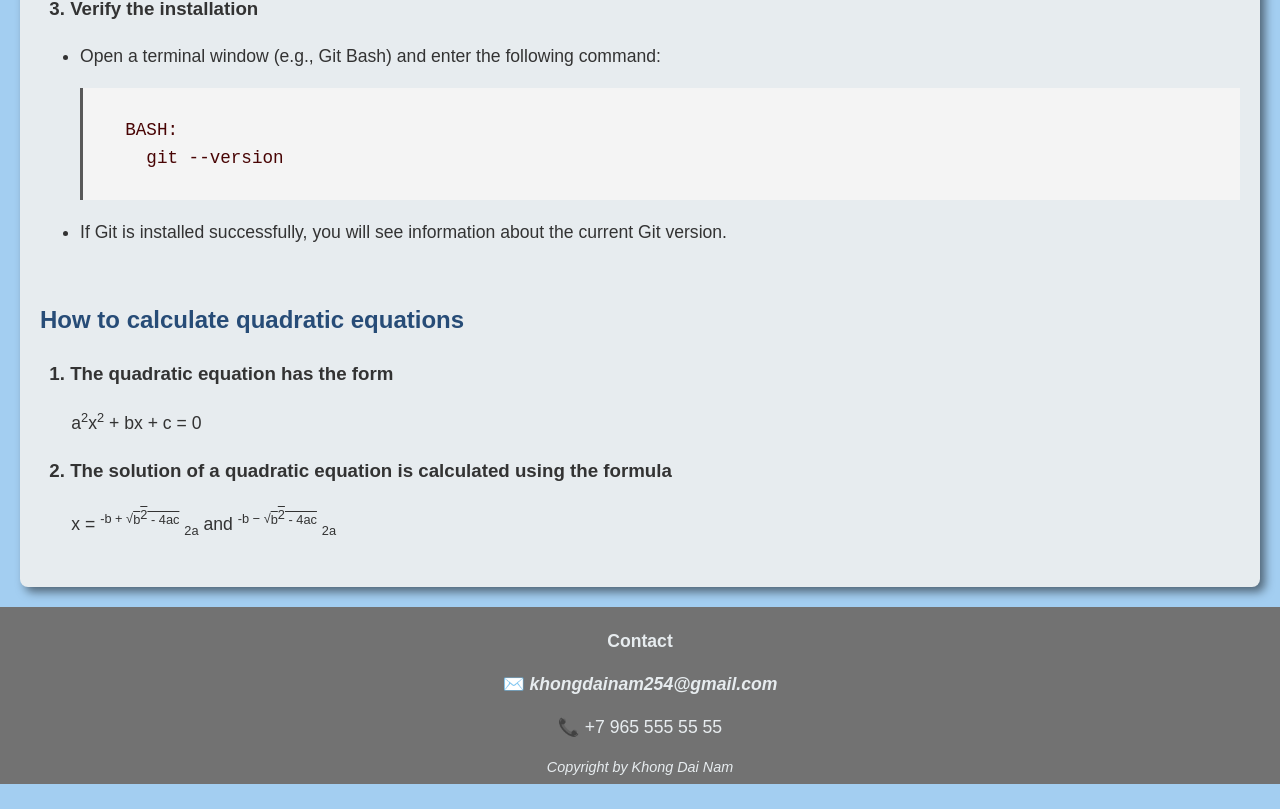
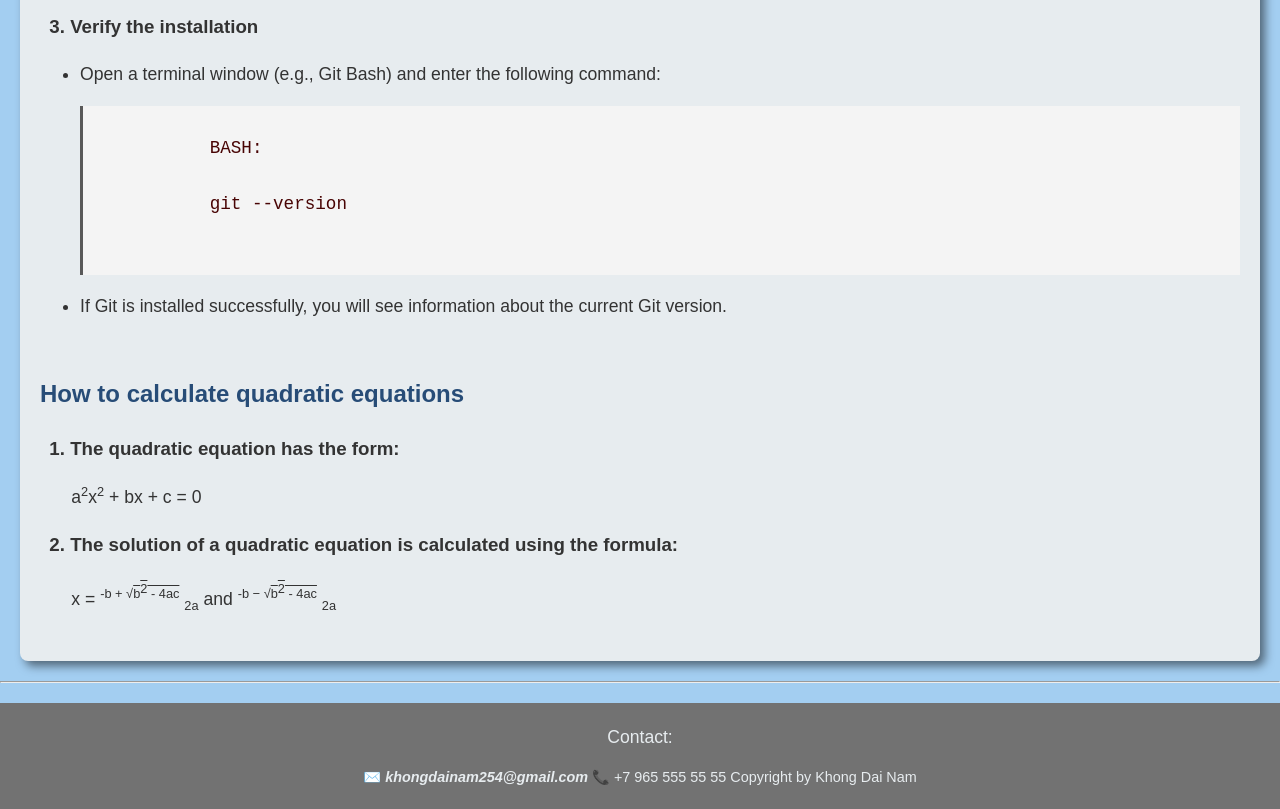
Before and after one commit to khongdainam5501git/Front_end, a plain HTML site: page source code/index.html in a window 1280 px wide. Shown: the part 822-1631 px from the top of the page. Before the commit the page ends 1606 px from the top, so only its background shows below. Drawn offline with Linux system fonts and the light colour scheme.

Commit message:
re-write html

```diff
--- a/source code/index.html
+++ b/source code/index.html
@@ -1,16 +1,13 @@
 <!DOCTYPE html>
 <html lang="ru">
-
 <head>
     <meta charset="UTF-8">
     <meta name="viewport" content="width=device-width, initial-scale=1.0">
-    <meta name="description"
-        content="This is Khong Dai Nam's personal blog. Here you will find articles about my experience in the software development industry.">
+    <meta name="description" content="This is Khong Dai Nam's personal blog. Here you will find articles about my experience in the software development industry.">
     <meta name="author" content="Khong Dai Nam">
     <link rel="stylesheet" href="style.css">
 
     <title>Khong Dai Nam blog</title>
-
 <body>
     <header class="header">
         <img id="logo" src="../resources/logo_blog.png" alt="logo_blog">
@@ -26,19 +23,19 @@
         <section class="posts">
             <div class="news">
                 <h2>New articles</h2>
-                <li><a href="#blog1">How to install git for wins 11</a></li>
-                <li><a href="#blog2">How to calculate quadratic equations</a></li>
+                    <li><a href="#blog1">How to install git for wins 11</a></li>
+                    <li><a href="#blog2">How to calculate quadratic equations</a></li>
                 </ul>
             </div>
+            <hr>
 
             <article>
-                <h2 id="blog1">How to install git for wins 11</h2>
+                <h2 class="blog">How to install git for wins 11</h2>
 
                 <div>
                     <h3>&ensp;1. Download the installer</h3>
                     <ul>
-                        <li>Visit the official Git website <a
-                                href="https://git-scm.com/downloads">https://git-scm.com/downloads</a></li>
+                        <li>Visit the official Git website <a href="https://git-scm.com/downloads">https://git-scm.com/downloads</a></li>
                         <li>Find and download the 64-bit Git for Windows version.</li>
                     </ul>
                 </div>
@@ -49,8 +46,7 @@
                         <li>Open the downloaded installer file.</li>
                         <li>Follow the on-screen instructions.</li>
                     </ul>
-                    <p>&ensp;Note: You can customize some settings such as installation location, default editor, etc.
-                        However, for new users, keeping the default settings is usually the best option.</p>
+                    <p>&ensp;Note: You can customize some settings such as installation location, default editor, etc. However, for new users, keeping the default settings is usually the best option.</p>
 
                 </div>
 
@@ -61,7 +57,10 @@
                             Open a terminal window (e.g., Git Bash) and enter the following command:<br>
                             <pre>
                                 <code>
-    BASH: <br>      git --version</code>
+            BASH:
+
+            git --version
+                                </code>
                             </pre>
                         </li>
                         <li>
@@ -73,16 +72,16 @@
 
 
             <article>
-                <h2 id="blog2">How to calculate quadratic equations</h2>
+                <h2 class="blog">How to calculate quadratic equations</h2>
 
                 <div>
-                    <h3>&ensp;1. The quadratic equation has the form</h3>
+                    <h3>&ensp;1. The quadratic equation has the form:</h3>
                     <p>&ensp;&ensp;&ensp;
                         a<sup>2</sup>x<sup>2</sup> + bx + c = 0
                     </p>
                 </div>
                 <div>
-                    <h3>&ensp;2. The solution of a quadratic equation is calculated using the formula</h3>
+                    <h3>&ensp;2. The solution of a quadratic equation is calculated using the formula:</h3>
                     <p>&ensp;&ensp;&ensp;
                         x =
                         <sup>-b &plus; &radic;<span style="text-decoration: overline;">b<sup>2</sup> - 4ac</span></sup>
@@ -96,14 +95,15 @@
         </section>
     </main>
 
+    <hr>
     <footer>
         <div>
-            <p><strong>Contact</strong></p>
-            <p>✉️ <a href="mailto: khongdainam254@gmail.com">khongdainam254@gmail.com</a></p>
-            <p>📞 +7 965 555 55 55</a></p>
-            <em>Copyright by Khong Dai Nam</em>
+            <p>Contact:</p>
+            ✉️ <a href="mailto: khongdainam254@gmail.com">khongdainam254@gmail.com</a>
+            📞 +7 965 555 55 55
+            Copyright by Khong Dai Nam<p>
+
         </div>
     </footer>
 </body>
-
 </html>
```
